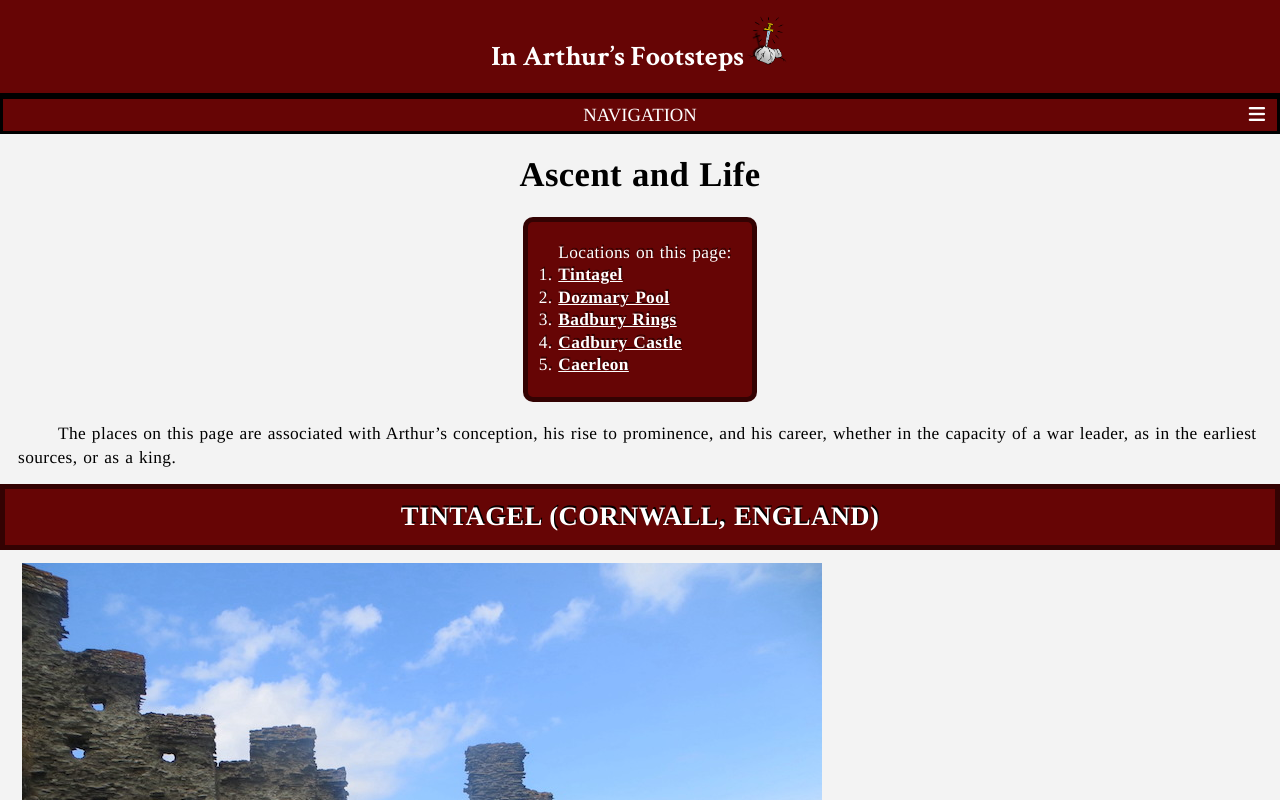
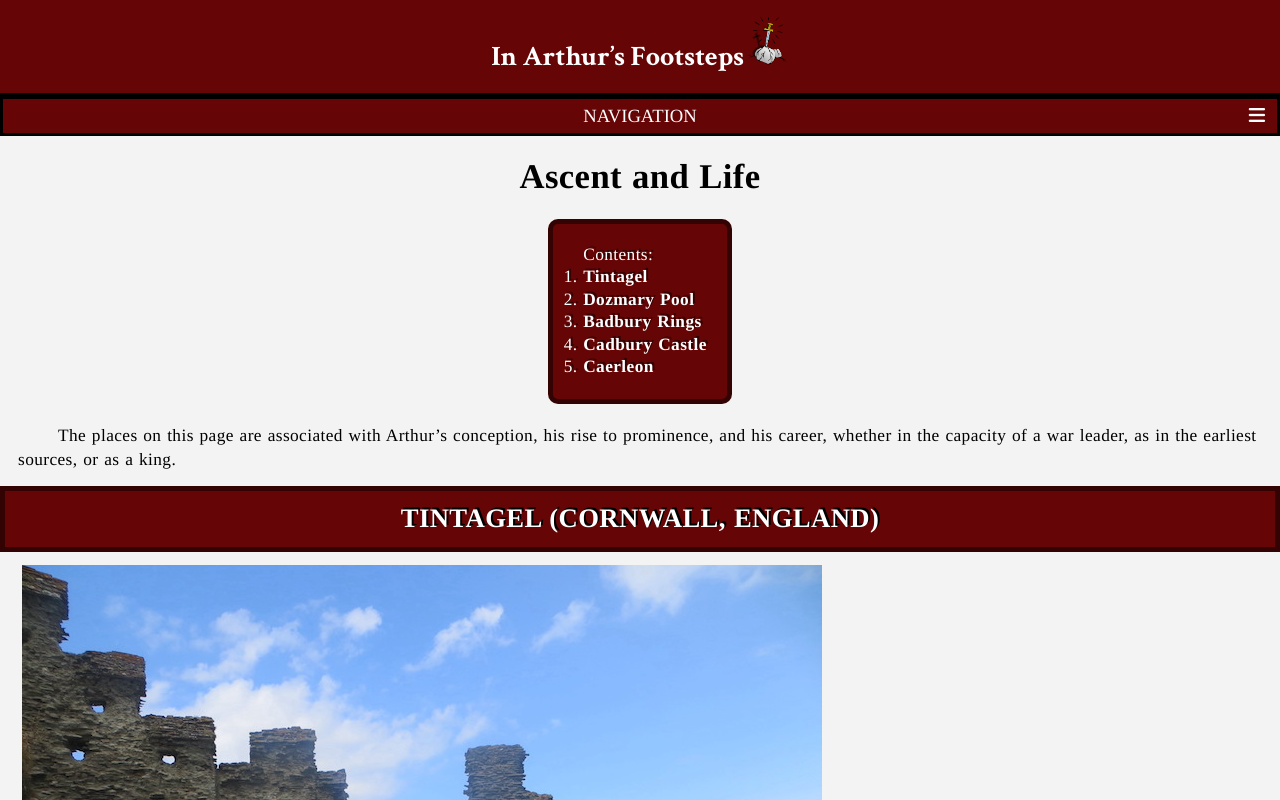
Before and after one commit to annamayersohn/mobile, a plain HTML site: page ascentandlife.html in a window 1280 px wide. Shown: the top 800 px of the page. Drawn offline with nearby package versions, Linux system fonts and the light colour scheme; a web font is replaced by a local one.

Commit message:
Add files via upload

```diff
--- a/ascentandlife.html
+++ b/ascentandlife.html
@@ -38,7 +38,7 @@
     <main id="main">
       <h2>Ascent and Life</h2>
       <div class="intro">
-        <div class="contents">Locations on this page:
+        <div class="contents">Contents:
           <ol>
             <li><a href="#tintagel">Tintagel</a></li>
             <li><a href="#dozmary">Dozmary Pool</a></li>
--- a/css/style.css
+++ b/css/style.css
@@ -57,7 +57,7 @@ header li {
     text-align: center;
     text-transform: uppercase;
     border: 3px solid black;
-    padding: 5px;
+    padding: 6px;
     width: inherit;
     text-decoration: none;
 }
@@ -83,7 +83,8 @@ header a{
 header li a#current{
     font-weight: bold;
     text-shadow: 2px -2px rgb(0, 0, 0);
-    text-decoration: underline;
+    /* text-decoration: underline; */
+    border-bottom: 2px solid white;
 }
 
 header li a:hover, header li a:focus {
@@ -144,15 +145,7 @@ main a {
     font-weight: bold;
 }
 
-.contents {
-    padding: 20px 20px 20px 30px;
-    width: fit-content;
-    line-height: 1.3;
-    margin: 0 auto 20px auto;
-    text-shadow: 1px -2px rgba(0, 0, 0, .5);
-    border: 5px solid rgba(0, 0, 0, 0.5);
-    border-radius: 10px;
-}
+
 
 h1 {
     font-size: 21pt;
@@ -178,8 +171,22 @@ h2 {
 
 }
 
+.contents {
+    padding: 20px 20px 20px 30px;
+    width: fit-content;
+    line-height: 1.3;
+    margin: 0 auto 20px auto;
+    text-shadow: 2px -2px rgba(0, 0, 0, .5);
+    border: 5px solid rgba(0, 0, 0, 0.5);
+    border-radius: 10px;
+}
+
+.contents a {
+    text-decoration: none;
+}
+
 h3 {
-    text-shadow: 1px -2px rgb(0, 0, 0);
+    text-shadow: 2px -2px rgb(0, 0, 0);
     font-size: 20pt;
     font-weight: bold;
     line-height: 1.1;
```
Also changed, not shown: downfallanddeath.html (+1 -1 lines), secondarycharacters.html (+1 -1 lines).
